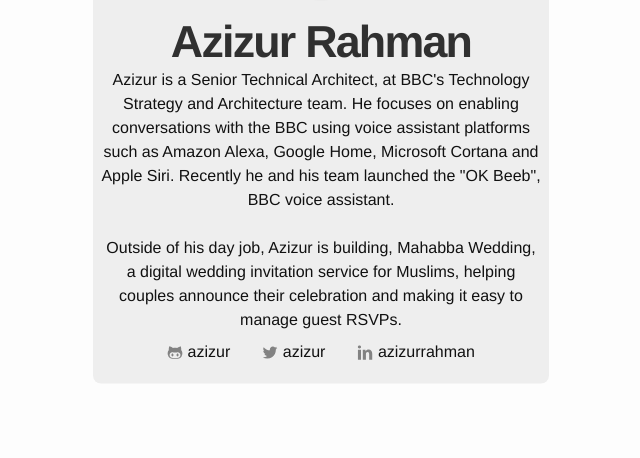
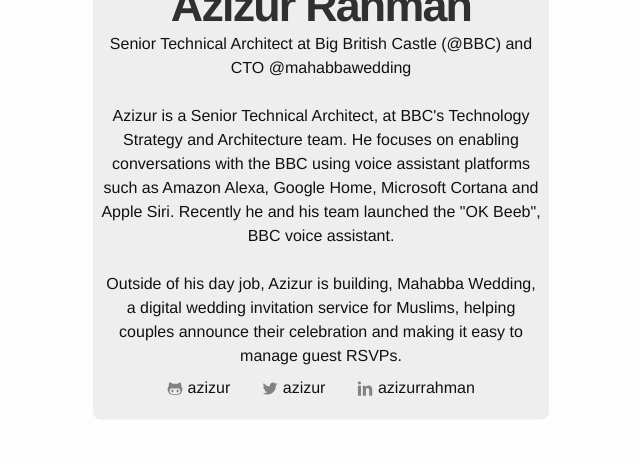
Before and after one commit to azizur/azizur.github.io, a Jekyll site: the page built from index.html, in a window 1280 px wide, cut to the strip 326-784 px from the top of the page. Shown: the whole strip, without its empty margins (319-959 px from the left). Built offline with Jekyll 4.4.1, drawn with Linux system fonts in a browser that asks for light colours.

Commit message:
Update _config.yml

```diff
--- a/_config.yml
+++ b/_config.yml
@@ -1,7 +1,7 @@
 # Site settings
 title: Azizur Rahman
 description: > # this means to ignore newlines until "baseurl:"
-  Azizur is a Senior Technical Architect, at BBC's Technology Strategy and Architecture team. He focuses on enabling conversations with the BBC using voice assistant platforms such as Amazon Alexa, Google Home, Microsoft Cortana and Apple Siri. Recently he and his team launched the "OK Beeb", BBC voice assistant.<br /><br />Outside of his day job, Azizur is building, Mahabba Wedding, a digital wedding invitation service for Muslims, helping couples announce their celebration and making it easy to manage guest RSVPs.
+  Senior Technical Architect at Big British Castle (@BBC) and CTO @mahabbawedding<br /><br />Azizur is a Senior Technical Architect, at BBC's Technology Strategy and Architecture team. He focuses on enabling conversations with the BBC using voice assistant platforms such as Amazon Alexa, Google Home, Microsoft Cortana and Apple Siri. Recently he and his team launched the "OK Beeb", BBC voice assistant.<br /><br />Outside of his day job, Azizur is building, Mahabba Wedding, a digital wedding invitation service for Muslims, helping couples announce their celebration and making it easy to manage guest RSVPs.
 baseurl: "" # the subpath of your site, e.g. /blog/
 url: "https://azizur.com" # the base hostname & protocol for your site
 
```
